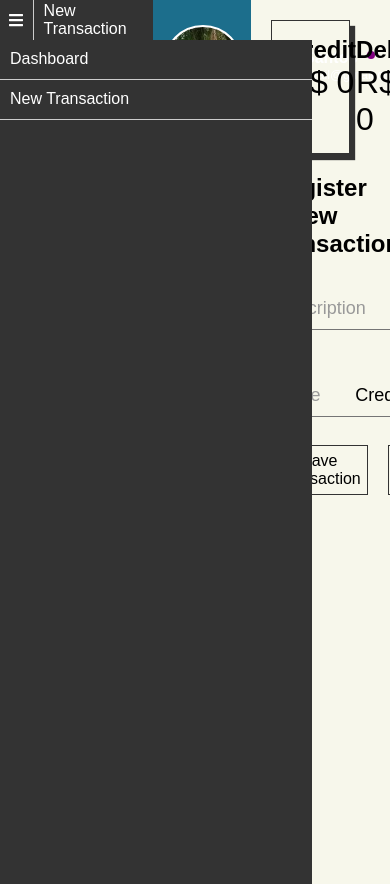
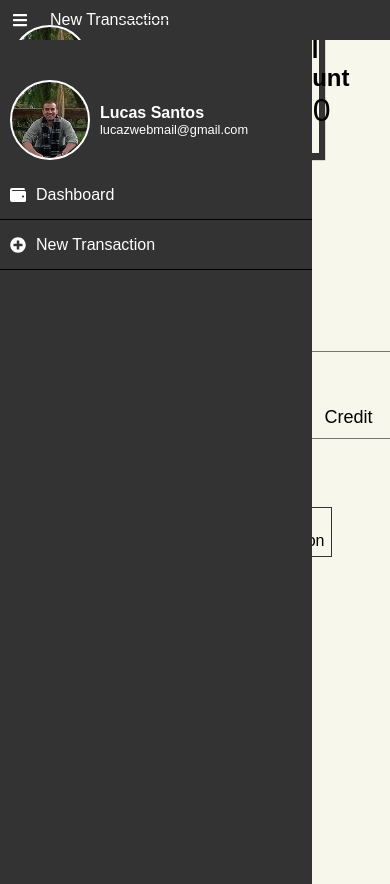
Before and after one commit to lucazweb/transactions-manager-app, a React (Create React App) app: page /new-transaction in a window 390 px wide. Both pictures are taken after a click on the element 16 px from the left and 20 px from the top of the page. Built offline with nearby package versions, Linux system fonts and the light colour scheme; no server answers; the database is empty; a web font is replaced by a local one.

Commit message:
Visual Adjustments and Description validation fix
Mobile visual adjustments;
Regex pattern fix in Description field validation to register new transactions.

```diff
--- a/src/components/MobileNavigation/index.js
+++ b/src/components/MobileNavigation/index.js
@@ -4,7 +4,8 @@ import { bindActionCreators } from 'redux';
 import * as transactionActions from '../../store/actions/transactions';
 import { Link } from 'react-router-dom';
 import { FontAwesomeIcon } from '@fortawesome/react-fontawesome';
-import { faBars } from '@fortawesome/free-solid-svg-icons';
+import { faBars, faWallet, faPlusCircle, faSignOutAlt } from '@fortawesome/free-solid-svg-icons';
+import mockphoto from './lucazweb_placeholder.jpg';
 import './style.scss';
 
 const MobileNavigation = ({toggleMobileMenu, isMobileMenuOpen, currentView }) => (
@@ -15,10 +16,19 @@ const MobileNavigation = ({toggleMobileMenu, isMobileMenuOpen, currentView }) =>
     </div>
 
     <nav className={isMobileMenuOpen ? 'active' : ''}>
+        <div className="user-profile">
+            <div className="user-photo" style={{backgroundImage: `url(${mockphoto})`}}></div>
+            <div className="user-info">
+                <h2>Lucas Santos</h2>
+                <span>lucazwebmail@gmail.com</span>
+            </div>
+        </div>
         <ul>
-            <li onClick={() => toggleMobileMenu()}> <Link to='/'> Dashboard </Link></li>
-            <li onClick={() => toggleMobileMenu()}> <Link to='/new-transaction'> New Transaction </Link></li>
+            <li onClick={() => toggleMobileMenu()}> <Link to='/'> <FontAwesomeIcon icon={faWallet} /> <span>Dashboard</span> </Link></li>
+            <li onClick={() => toggleMobileMenu()}> <Link to='/new-transaction'><FontAwesomeIcon icon={faPlusCircle} /><span>New Transaction</span> </Link></li>
         </ul>
+
+
     </nav>
   </div>
 );
--- a/src/components/MobileNavigation/style.scss
+++ b/src/components/MobileNavigation/style.scss
@@ -1,11 +1,23 @@
 // * Spartphones
 $mq-smartphones-portrait-landscape: "only screen and (min-device-width : 320px) and (max-device-width : 1024px)";
+
+@mixin flex-vertical {
+  display: flex;
+  flex-direction: column;
+}
+
+@mixin flex-horizontal {
+  display: flex;
+}
 
 .mobile-menu{
     display: none;
     width: 100%;
     @media #{$mq-smartphones-portrait-landscape} {
         display: flex;
+        position: absolute;
+        top: 0;
+        left:0;
     }
 
     .mobile-menu-header{
@@ -22,7 +34,6 @@ $mq-smartphones-portrait-landscape: "only screen and (min-device-width : 320px)
             align-items: center;
             width: 40px;
             height: 40px;
-            border-right: 1px solid #ccc;
             cursor: pointer;
         }
 
@@ -35,7 +46,7 @@ $mq-smartphones-portrait-landscape: "only screen and (min-device-width : 320px)
         }
     }
     nav.active{
-        display: flex !important;
+        @include flex-vertical();
         left: 0;
         animation-name: mobileMenuOpen;
         animation-duration: 0.2s; /* or: Xms */
@@ -67,19 +78,60 @@ $mq-smartphones-portrait-landscape: "only screen and (min-device-width : 320px)
                 align-items: center;
                 padding: 10px;
                 width: 100%;
-                height: 40px;
-                border-bottom: 1px solid #ccc;
+                height: 50px;
+                border-bottom: 0.5px solid black;
                 a{
                     display:flex;
+                    align-items: center;
                     font-family: sans-serif;
                     color: white;
                     text-decoration: none;
                     cursor: pointer;
                     width: 100%;
                     height: 40px;
+                    span{
+                      margin-left: 10px;
+                    }
                 }
             }
         }
+
+        .user-profile{
+          margin-top: 30px;
+          width: 100%;
+          @include flex-horizontal;
+          padding: 10px;
+          color: white;
+          .user-photo{
+              display: flex;
+              width: 80px;
+              height: 80px;
+              border-radius: 50%;
+              background-color: #ccc;
+              filter: grayscale(20%);
+              background-size: 110%;
+              background-position: center;
+              background-repeat: no-repeat;
+              align-self: auto;
+              flex-shrink: 0;
+              border: 2px solid white;
+          }
+
+          .user-info{
+              @include flex-vertical();
+              justify-content: center;
+              margin-left: 10px;
+              h2{
+                  font-size: 1em;
+                  margin: 0;
+                  padding: 0;
+              }
+              span{
+                font-size: 0.8em;
+              }
+          }
+      }
+
     }
 }
 
--- a/src/components/TransactionsDisplay/style.scss
+++ b/src/components/TransactionsDisplay/style.scss
@@ -44,6 +44,10 @@ $mq-smartphones-portrait-landscape: "only screen and (min-device-width : 320px)
               width: 8px;
               height: 8px;
               border-radius: 50%;
+              @media #{$mq-smartphones-portrait-landscape} {
+                top: 5px;
+                left: 50px;
+              }
             }
             .credit{
               background: $color-credit;
--- a/src/components/TransactionsForm/ValidationHelper.js
+++ b/src/components/TransactionsForm/ValidationHelper.js
@@ -1,6 +1,6 @@
 export const descriptionValidation = description => {
-  let pattern = /[!@#$%^&*(),.?":{}|<>]/g;
-  if(description && !pattern.test(description)){
+  let pattern = /^[a-záàâãéèêíïóôõöúçñ ]+$/i;
+  if(description && pattern.test(description)){
       return true
   } else {
     throw new Error('Check Description Field, only words.');
--- a/src/components/TransactionsForm/style.scss
+++ b/src/components/TransactionsForm/style.scss
@@ -6,6 +6,10 @@ $primary-font: 'Be Vietnam', sans-serif;
 $color-success: #289e28;
 $color-danger: #d32f2f;
 $color-highlight:rgb(23, 74, 94);
+
+// SPACERS
+$desktop-default-space: 40px;
+$mobile-title-default-spacer: 40px;
 
 // BREAKPOINTS
 $mq-smartphones-portrait-landscape: "only screen and (min-device-width : 320px) and (max-device-width : 480px)";
@@ -22,13 +26,17 @@ $mq-smartphones-portrait-landscape: "only screen and (min-device-width : 320px)
 // Transactions form
 .transactions-form{
     width: 80%;
-    // Smartphones media query
     @media #{$mq-smartphones-portrait-landscape} {
       width: 100%;
+      margin-top: $mobile-title-default-spacer;
     }
-
     h2{
+      margin-top: 40px;
+      margin-bottom: 60px;
+      @media #{$mq-smartphones-portrait-landscape} {
+        margin-top: auto;
         margin-bottom: 30px;
+      }
     }
     .group-row{
         @include flex-horizontal();
@@ -41,17 +49,16 @@ $mq-smartphones-portrait-landscape: "only screen and (min-device-width : 320px)
 
     .group-btns{
         @include flex-horizontal();
-        // Smartphones media queries
+        margin-top: $desktop-default-space;
         @media #{$mq-smartphones-portrait-landscape} {
           @include flex-vertical();
           margin-top: 110px;
         }
         .btn{
+          margin: 10px;
           &:first-child{
             margin-left: 0;
           }
-            margin: 10px;
-            // Smartphones media queries
           @media #{$mq-smartphones-portrait-landscape} {
             margin: 0 0 14px 0;
           }
@@ -62,7 +69,6 @@ $mq-smartphones-portrait-landscape: "only screen and (min-device-width : 320px)
         position:relative;
         margin-bottom:45px;
         width: 100%;
-
         input {
           font-size:18px;
           padding:10px 10px 10px 5px;
--- a/src/components/TransactionsList/index.js
+++ b/src/components/TransactionsList/index.js
@@ -3,9 +3,10 @@ import PropTypes from 'prop-types';
 import moment from 'moment';
 import Placeholder from '../Placeholder';
 import ConfirmDeletionDialog from '../ConfirmDeletionDialog';
+import { Link } from 'react-router-dom';
 import { TimestampToDate } from '../../service/FireService';
 import { FontAwesomeIcon } from '@fortawesome/react-fontawesome';
-import { faTimes } from '@fortawesome/free-solid-svg-icons'
+import { faTimes, faPlusCircle } from '@fortawesome/free-solid-svg-icons'
 import { connect } from 'react-redux';
 import { bindActionCreators } from 'redux';
 import * as transactionActions from '../../store/actions/transactions';
@@ -21,7 +22,7 @@ const TransactionsList = ({transactions, loading, selectTransaction}) => (
         {
             (!loading && transactions.length > 0) && (
                 <Fragment>
-                    <h2>Transactions list</h2>
+                    <h2>Transactions list  <Link to='/new-transaction' className="add-transactions-btn"><FontAwesomeIcon icon={faPlusCircle} /> <small>Add transaction</small></Link> </h2>
                     <div className="box">
                         <ul id="first-list">
                         {
--- a/src/components/TransactionsList/style.scss
+++ b/src/components/TransactionsList/style.scss
@@ -6,6 +6,10 @@ $color-item-hover: #1C6E8C;
 $color-danger: #d32f2f;
 $color-credit: purple;
 $color-debit: rgb(0, 140, 255);
+$color-add: #289e28;
+
+// SPACERS
+$mobile-title-default-spacer: 40px;
 
 // BREAKPOINTS
 $mq-smartphones-portrait-landscape: "only screen and (min-device-width : 320px) and (max-device-width : 480px)";
@@ -19,15 +23,53 @@ $mq-smartphones-portrait-landscape: "only screen and (min-device-width : 320px)
     display: flex;
 }
 
+// Transactions list
 .transactions-list{
+  margin-top: 20px;
+  @media #{$mq-smartphones-portrait-landscape} {
+    margin-top: $mobile-title-default-spacer;
+  }
   h2{
+    display: flex;
+    align-items: center;
     margin-bottom: 0;
+    @media #{$mq-smartphones-portrait-landscape} {
+      display: inline;
     }
+      .add-transactions-btn{
+        display: flex;
+        color: $color-add;
+        margin-top: 5px;
+        margin-left: 15px;
+        transition: all ease 0.4s;
+        text-decoration: none !important;
+        @media #{$mq-smartphones-portrait-landscape} {
+          display: inline;
+        }
+        small{
+          opacity: 0;
+          margin-left: 10px;
+          transition: opacity ease 0.3s;
+          font-size: 0.6em;
+          text-decoration: none !important;
+          @media #{$mq-smartphones-portrait-landscape} {
+            display: none;
+          }
+        }
+        &:hover{
+          color: green;
+          small{
+            opacity: 1
+          }
+        }
+      }
+  }
+
   // CSS VERTICAL TIMELINE
-
   .box{
       overflow: hidden;
       padding: 10px 0 40px 60px;
+
       ul{
           list-style-type: none;
           margin: 0;
@@ -43,7 +85,10 @@ $mq-smartphones-portrait-landscape: "only screen and (min-device-width : 320px)
               border:1px dashed #333;
               position: absolute;
               top:5px;
-                left:94px
+              left:94px;
+              @media #{$mq-smartphones-portrait-landscape} {
+                left: 72px;
+              }
           }
 
           li{
@@ -56,12 +101,12 @@ $mq-smartphones-portrait-landscape: "only screen and (min-device-width : 320px)
               cursor: pointer;
               @media #{$mq-smartphones-portrait-landscape} {
                 width: 100%;
+                margin: 20px 82px 20px;
               }
               &:hover{
                   color: $color-danger;
 
               }
-
               .title{
                   position: relative;
                   text-transform: uppercase;
@@ -98,6 +143,9 @@ $mq-smartphones-portrait-landscape: "only screen and (min-device-width : 320px)
                     transition: all linear 0.2s;
                     background: $color-danger;
                     opacity: 0;
+                    @media #{$mq-smartphones-portrait-landscape} {
+                      display: none;
+                    }
                     &:hover{
                       background: $color-danger;
                       transform: scale(1.2);
@@ -119,6 +167,9 @@ $mq-smartphones-portrait-landscape: "only screen and (min-device-width : 320px)
                       color:#333;
                       font-size:80%;
                       font-weight: bold;
+                      @media #{$mq-smartphones-portrait-landscape} {
+                        left: -137px;
+                      }
                   }
               }
           }
--- a/src/sass/style.scss
+++ b/src/sass/style.scss
@@ -33,6 +33,7 @@ html, body{
     margin: 0;
     padding: 0;
     background: $color-app-background;
+    overflow: hidden;
 }
 
 h1, h2, h3, h4, p, span, a, li{
@@ -48,6 +49,7 @@ h1, h2, h3, h4, p, span, a, li{
     @media #{$mq-smartphones-portrait-landscape} {
       @include flex-vertical();
       width: 100%;
+      padding-top: 40px;
     }
 
     aside{
```
Also changed, not shown: src/components/ConfirmDeletionDialog/style.scss (+10 -0 lines), src/components/Placeholder/style.scss (+7 -1 lines), src/components/MobileNavigation/lucazweb_placeholder.jpg (added). Lines whose indentation alone changed are shown as unchanged.
